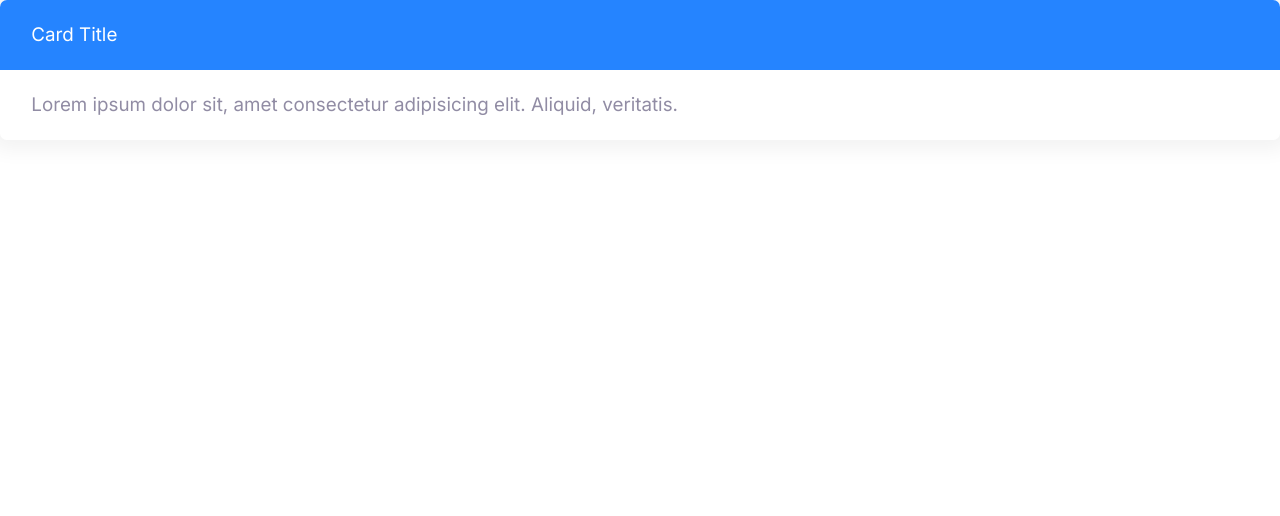
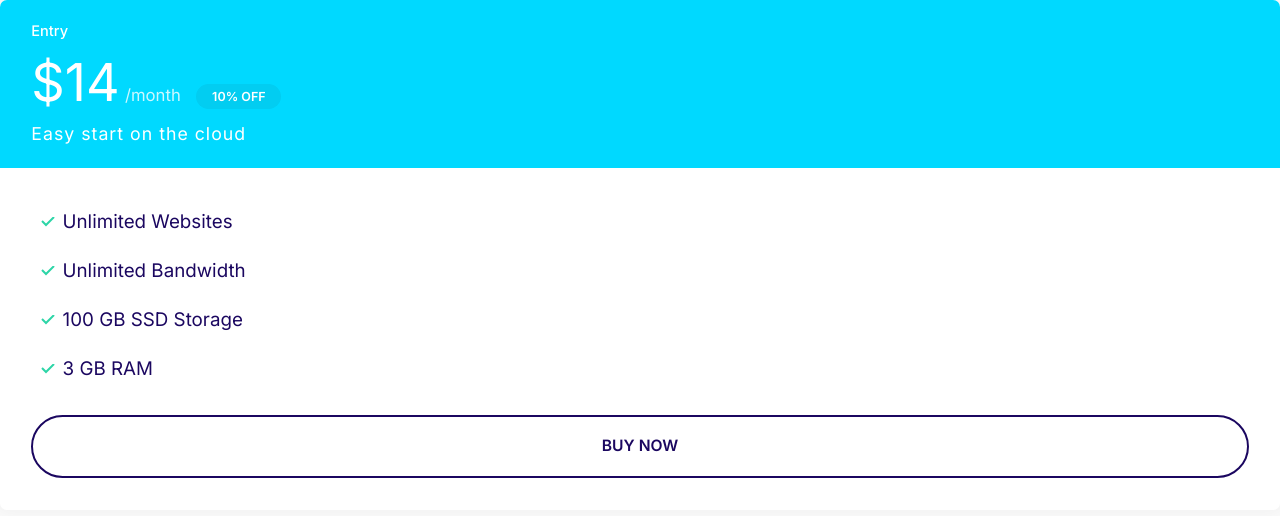
Before and after one commit to thisisaj1999/project_moshify, a plain HTML site: page index.html in a window 1280 px wide. Drawn offline with Linux system fonts and the light colour scheme.

Commit message:
plan card created.

```diff
--- a/css/style.css
+++ b/css/style.css
@@ -124,6 +124,7 @@ a {
 
   .badge--small {
     font-size: 1.2rem;
+    padding: 0.5rem 1.5rem;
   }
 }
 
@@ -300,3 +301,61 @@ a {
   background: var(--color-secondary);
   color: #fff;
 }
+
+.card--secondary .badge--primary {
+  background: #126de4;
+}
+
+.card--secondary .badge--secondary {
+  background: #02cdf1;
+}
+
+/*Plans*/
+
+.plan__name {
+  color: #fff;
+  margin: 0;
+  font-size: 2.4rem;
+  font-weight: 500;
+}
+
+.plan__price {
+  font-size: 6rem;
+  font-weight: 300;
+}
+
+.plan__billing-cycle {
+  font-size: 2.4rem;
+  font-weight: 300;
+  opacity: 0.8;
+  margin-right: 1rem;
+}
+
+.plan__description {
+  font-size: 2rem;
+  font-weight: 300;
+  letter-spacing: 1px;
+  display: block;
+}
+
+.plan .list__item {
+  margin-bottom: 2rem;
+}
+
+@media screen and (min-width: 1024px) {
+  .plan__name {
+    font-size: 1.4rem;
+  }
+
+  .plan__price {
+    font-size: 5rem;
+  }
+
+  .plan__billing-cycle {
+    font-size: 1.6rem;
+  }
+
+  .plan__description {
+    font-size: 1.7rem;
+  }
+}
--- a/index.html
+++ b/index.html
@@ -15,11 +15,24 @@
     <link rel="stylesheet" href="css/style.css" />
   </head>
   <body>
-    <div class="card card--primary">
-      <header class="card__header">Card Title</header>
-      <div class="card__body">
-        Lorem ipsum dolor sit, amet consectetur adipisicing elit. Aliquid,
-        veritatis.
+    <div class="plan">
+      <div class="card card--secondary">
+        <header class="card__header">
+          <h3 class="plan__name">Entry</h3>
+          <span class="plan__price">$14</span>
+          <span class="plan__billing-cycle">/month</span>
+          <span class="badge badge--secondary badge--small">10% OFF</span>
+          <span class="plan__description">Easy start on the cloud</span>
+        </header>
+        <div class="card__body">
+          <ul class="list list--tick">
+            <li class="list__item">Unlimited Websites</li>
+            <li class="list__item">Unlimited Bandwidth</li>
+            <li class="list__item">100 GB SSD Storage</li>
+            <li class="list__item">3 GB RAM</li>
+          </ul>
+          <button class="btn btn--outline btn--block">Buy Now</button>
+        </div>
       </div>
     </div>
   </body>
```
Also changed, not shown: components/plan.html (added, +20 -0 lines).
